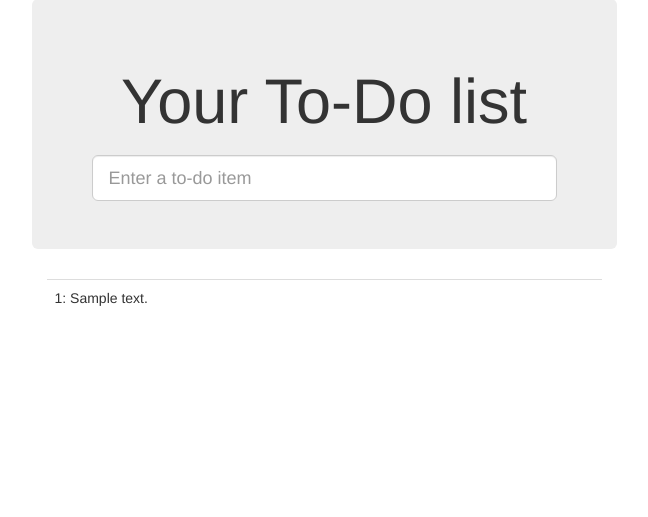
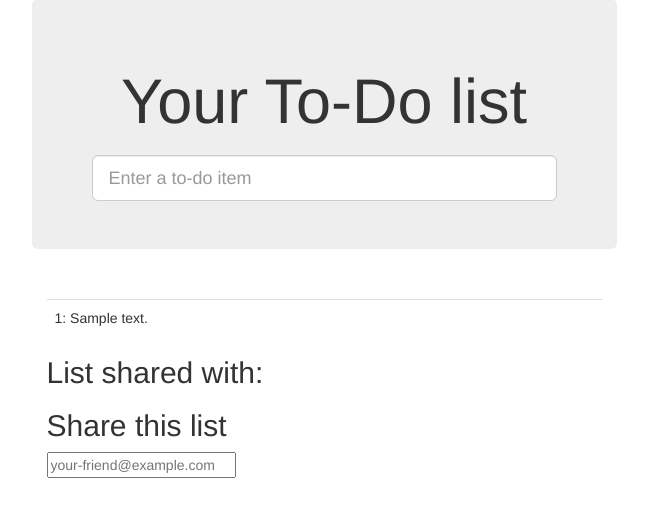
Before and after one commit to milindchauhan/python-tdd-book, a Django app: page /lists/1/ in a window 1280 px wide. Shown: the part 73-590 px from the top of the page, without its empty margins (316-964 px from the left). Run offline with Django 3.2, Linux system fonts and the light colour scheme; tables that the repository leaves empty hold one stand-in row (values such as "Sample post"); some libraries are stand-ins or nearby versions.

Commit message:
Add form input box to share list, a table of users with whom the list is being shared and a heading for list owner

```diff
--- a/lists/templates/list.html
+++ b/lists/templates/list.html
@@ -5,9 +5,24 @@
 {% block form_action %}{% url 'view_list' list.id %}{% endblock %}
 
 {% block table %}
+    <h3 id="id_list_owner">{{ list.owner }}</h3>
+
     <table id="id_list_table" class="table">
         {% for item in list.item_set.all %}
             <tr><td>{{ forloop.counter }}: {{ item.text }}</td></tr>
         {% endfor %}
     </table>
+
+    <h2>List shared with:</h2>
+    <ul class="list-sharee">
+        {% for user in list.shared_with.all %}
+            <li>{{ user.email }}</li>
+        {% endfor %}
+    </ul>
+
+    <form method="POST" action="{% url 'share_list' list.id %}">
+        <h2>Share this list</h2>
+        <input name="sharee" type="text"/ placeholder="your-friend@example.com">
+        {% csrf_token %}
+    </form>
 {% endblock %}
```
